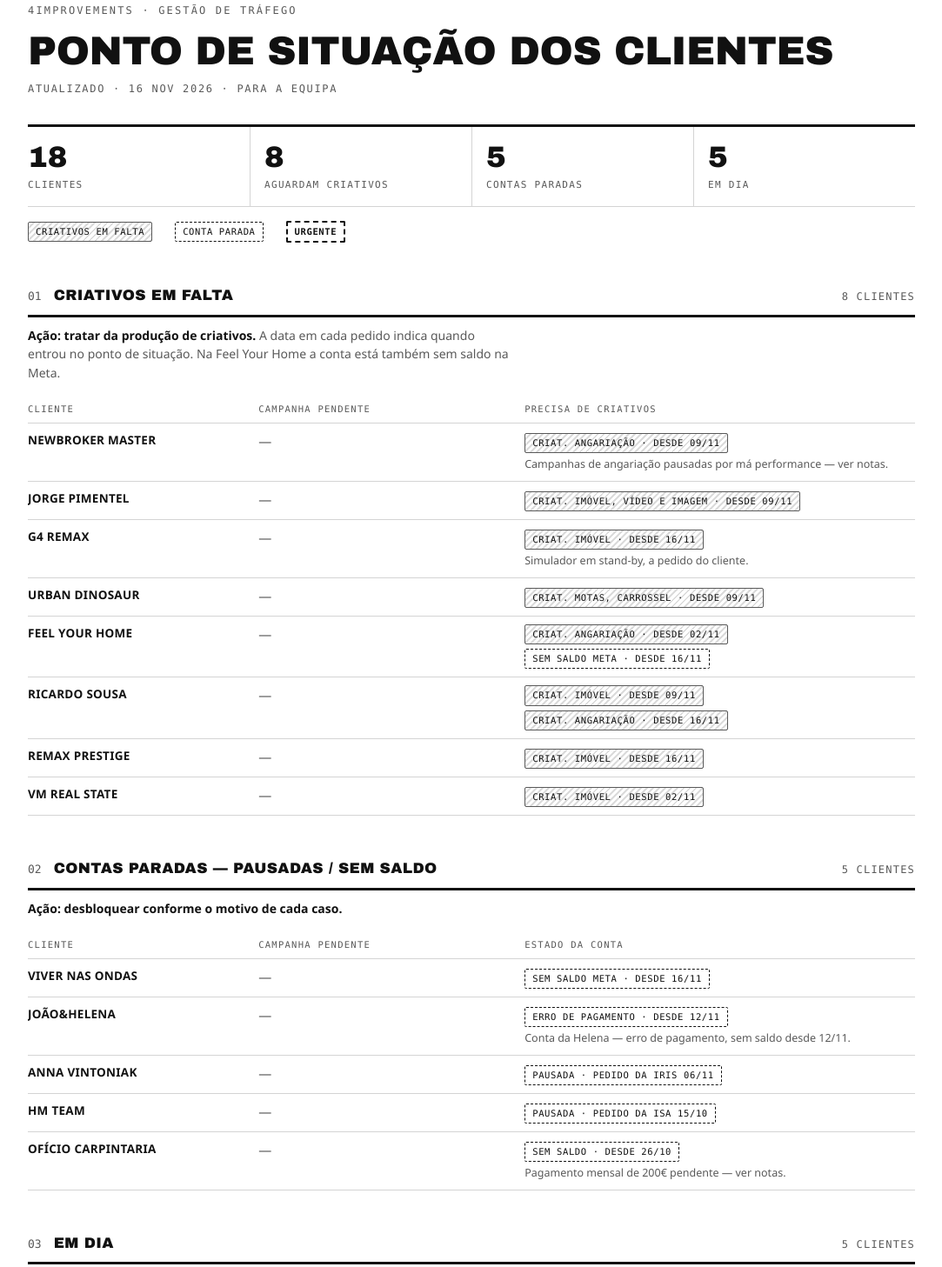
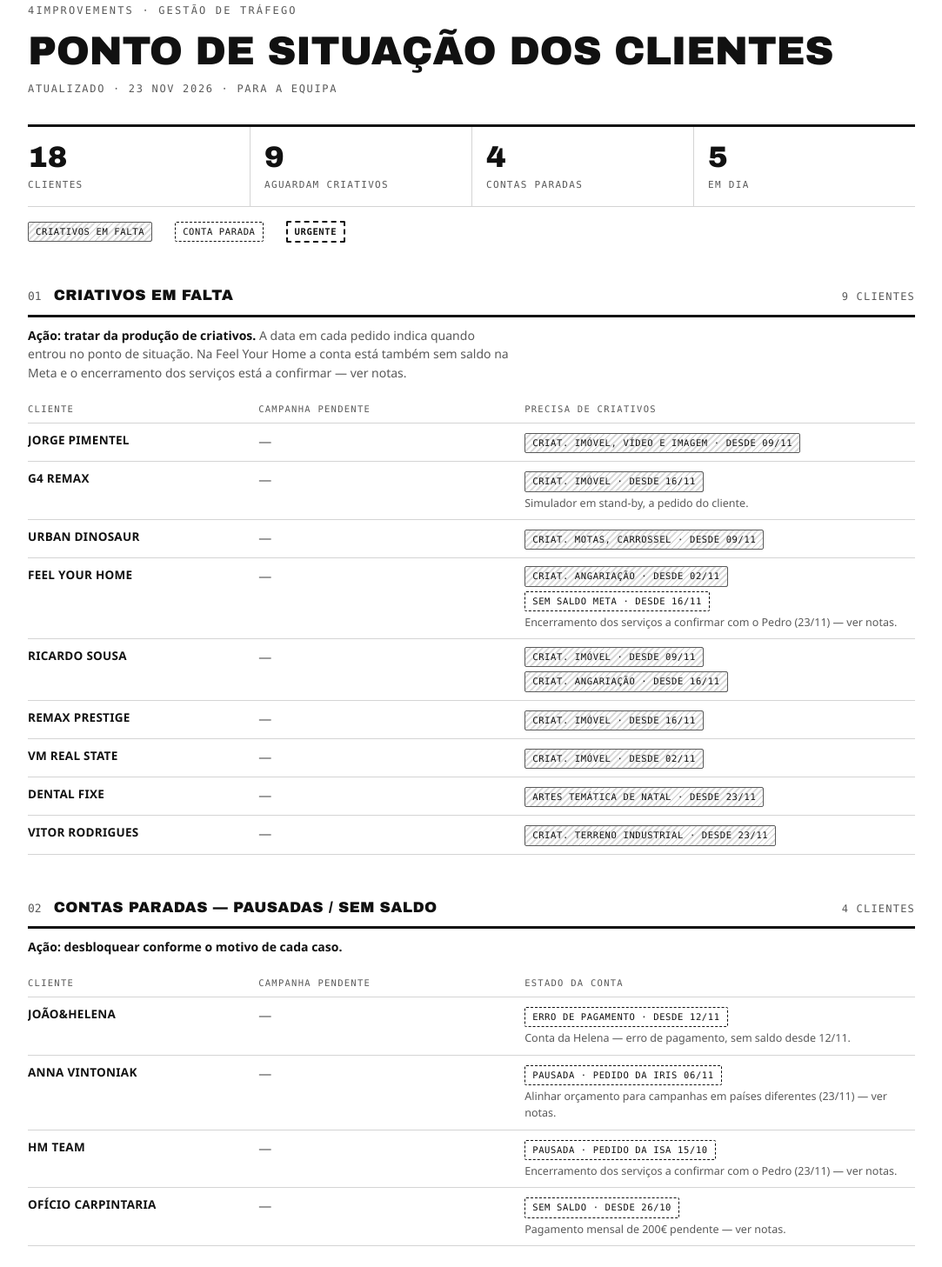
Before and after one commit to 4improvementsportugal-ops/ponto-situacao-clientes, a plain HTML site: page index.html in a window 1280 px wide. Shown: the part 53-1510 px from the top of the page at 87% size, without its empty margins (98-1181 px from the left). Drawn offline with Linux system fonts and the light colour scheme.

Commit message:
23 Nov: Dental Fixe (Natal) e Vitor Rodrigues (terreno industrial) aguardam criativos; NewBroker e Viver nas Ondas em dia; Anna alinhar orçamento; HM Team e FYH encerramento a confirmar
Co-Authored-By: Claude Opus 5.5 <noreply@anthropic.com>
Claude-Session: https://claude.ai/code/session_01LiPeAcCwwdXocaEwjXr5VZ

```diff
--- a/index.html
+++ b/index.html
@@ -278,12 +278,12 @@
   <header>
     <p class="eyebrow">4Improvements · Gestão de Tráfego</p>
     <h1>Ponto de Situação dos Clientes</h1>
-    <p class="dateline">Atualizado · 16 Nov 2026 · Para a equipa</p>
+    <p class="dateline">Atualizado · 23 Nov 2026 · Para a equipa</p>
 
     <div class="stats">
       <div class="stat"><b>18</b><span>Clientes</span></div>
-      <div class="stat"><b>8</b><span>Aguardam criativos</span></div>
-      <div class="stat"><b>5</b><span>Contas paradas</span></div>
+      <div class="stat"><b>9</b><span>Aguardam criativos</span></div>
+      <div class="stat"><b>4</b><span>Contas paradas</span></div>
       <div class="stat"><b>5</b><span>Em dia</span></div>
     </div>
 
@@ -299,20 +299,21 @@
     <div class="sec-head">
       <span class="sec-num">01</span>
       <h2>Criativos em falta</h2>
-      <span class="sec-count">8 clientes</span>
+      <span class="sec-count">9 clientes</span>
     </div>
-    <p class="sec-action"><strong>Ação: tratar da produção de criativos.</strong> A data em cada pedido indica quando entrou no ponto de situação. Na Feel Your Home a conta está também sem saldo na Meta.</p>
+    <p class="sec-action"><strong>Ação: tratar da produção de criativos.</strong> A data em cada pedido indica quando entrou no ponto de situação. Na Feel Your Home a conta está também sem saldo na Meta e o encerramento dos serviços está a confirmar — ver notas.</p>
     <div class="tablewrap">
       <table>
         <tr><th class="c1">Cliente</th><th class="c2">Campanha pendente</th><th class="c3">Precisa de Criativos</th></tr>
-        <tr><td class="client c1">NewBroker Master</td><td class="c2"><span class="none">—</span></td><td class="c3"><span class="chip miss">Criat. angariação · desde 09/11</span><span class="note">Campanhas de angariação pausadas por má performance — ver notas.</span></td></tr>
         <tr><td class="client c1">Jorge Pimentel</td><td class="c2"><span class="none">—</span></td><td class="c3"><span class="chip miss">Criat. imóvel, vídeo e imagem · desde 09/11</span></td></tr>
         <tr><td class="client c1">G4 Remax</td><td class="c2"><span class="none">—</span></td><td class="c3"><span class="chip miss">Criat. imóvel · desde 16/11</span><span class="note">Simulador em stand-by, a pedido do cliente.</span></td></tr>
         <tr><td class="client c1">Urban Dinosaur</td><td class="c2"><span class="none">—</span></td><td class="c3"><span class="chip miss">Criat. motas, carrossel · desde 09/11</span></td></tr>
-        <tr><td class="client c1">Feel Your Home</td><td class="c2"><span class="none">—</span></td><td class="c3"><div class="chips"><span class="chip miss">Criat. angariação · desde 02/11</span><span class="chip stop">Sem saldo Meta · desde 16/11</span></div></td></tr>
+        <tr><td class="client c1">Feel Your Home</td><td class="c2"><span class="none">—</span></td><td class="c3"><div class="chips"><span class="chip miss">Criat. angariação · desde 02/11</span><span class="chip stop">Sem saldo Meta · desde 16/11</span></div><span class="note">Encerramento dos serviços a confirmar com o Pedro (23/11) — ver notas.</span></td></tr>
         <tr><td class="client c1">Ricardo Sousa</td><td class="c2"><span class="none">—</span></td><td class="c3"><div class="chips"><span class="chip miss">Criat. imóvel · desde 09/11</span><span class="chip miss">Criat. angariação · desde 16/11</span></div></td></tr>
         <tr><td class="client c1">Remax Prestige</td><td class="c2"><span class="none">—</span></td><td class="c3"><span class="chip miss">Criat. imóvel · desde 16/11</span></td></tr>
         <tr><td class="client c1">VM Real State</td><td class="c2"><span class="none">—</span></td><td class="c3"><span class="chip miss">Criat. imóvel · desde 02/11</span></td></tr>
+        <tr><td class="client c1">Dental Fixe</td><td class="c2"><span class="none">—</span></td><td class="c3"><span class="chip miss">Artes temática de Natal · desde 23/11</span></td></tr>
+        <tr><td class="client c1">Vitor Rodrigues</td><td class="c2"><span class="none">—</span></td><td class="c3"><span class="chip miss">Criat. terreno industrial · desde 23/11</span></td></tr>
       </table>
     </div>
   </section>
@@ -322,16 +323,15 @@
     <div class="sec-head">
       <span class="sec-num">02</span>
       <h2>Contas paradas — pausadas / sem saldo</h2>
-      <span class="sec-count">5 clientes</span>
+      <span class="sec-count">4 clientes</span>
     </div>
     <p class="sec-action"><strong>Ação: desbloquear conforme o motivo de cada caso.</strong></p>
     <div class="tablewrap">
       <table>
         <tr><th class="c1">Cliente</th><th class="c2">Campanha pendente</th><th class="c3">Estado da conta</th></tr>
-        <tr><td class="client c1">Viver nas Ondas</td><td class="c2"><span class="none">—</span></td><td class="c3"><span class="chip stop">Sem saldo Meta · desde 16/11</span></td></tr>
         <tr><td class="client c1">João&amp;Helena</td><td class="c2"><span class="none">—</span></td><td class="c3"><span class="chip stop">Erro de pagamento · desde 12/11</span><span class="note">Conta da Helena — erro de pagamento, sem saldo desde 12/11.</span></td></tr>
-        <tr><td class="client c1">Anna Vintoniak</td><td class="c2"><span class="none">—</span></td><td class="c3"><span class="chip stop">Pausada · pedido da Iris 06/11</span></td></tr>
-        <tr><td class="client c1">HM Team</td><td class="c2"><span class="none">—</span></td><td class="c3"><span class="chip stop">Pausada · pedido da Isa 15/10</span></td></tr>
+        <tr><td class="client c1">Anna Vintoniak</td><td class="c2"><span class="none">—</span></td><td class="c3"><span class="chip stop">Pausada · pedido da Iris 06/11</span><span class="note">Alinhar orçamento para campanhas em países diferentes (23/11) — ver notas.</span></td></tr>
+        <tr><td class="client c1">HM Team</td><td class="c2"><span class="none">—</span></td><td class="c3"><span class="chip stop">Pausada · pedido da Isa 15/10</span><span class="note">Encerramento dos serviços a confirmar com o Pedro (23/11) — ver notas.</span></td></tr>
         <tr><td class="client c1">Ofício Carpintaria</td><td class="c2"><span class="none">—</span></td><td class="c3"><span class="chip stop">Sem saldo · desde 26/10</span><span class="note">Pagamento mensal de 200€ pendente — ver notas.</span></td></tr>
       </table>
     </div>
@@ -348,11 +348,11 @@
     <div class="tablewrap">
       <table>
         <tr><th class="c1">Cliente</th><th class="c2">Campanha pendente</th><th class="c3">Precisa de Criativos</th></tr>
+        <tr><td class="client c1">NewBroker Master</td><td class="c2"><span class="none">—</span></td><td class="c3"><span class="none">—</span><span class="note">Campanhas de angariação pausadas por má performance — ver notas.</span></td></tr>
         <tr><td class="client c1">ERA Benfica</td><td class="c2"><span class="none">—</span></td><td class="c3"><span class="chip stop">Não segue com o simulador</span><span class="note">O cliente não quer seguir com o simulador.</span></td></tr>
         <tr><td class="client c1">SA Team</td><td class="c2"><span class="none">—</span></td><td class="c3"><span class="none">—</span></td></tr>
         <tr><td class="client c1">Clínica Central</td><td class="c2"><span class="none">—</span></td><td class="c3"><span class="none">—</span></td></tr>
-        <tr><td class="client c1">Dental Fixe</td><td class="c2"><span class="none">—</span></td><td class="c3"><span class="none">—</span></td></tr>
-        <tr><td class="client c1">Vitor Rodrigues</td><td class="c2"><span class="none">—</span></td><td class="c3"><span class="none">—</span></td></tr>
+        <tr><td class="client c1">Viver nas Ondas</td><td class="c2"><span class="none">—</span></td><td class="c3"><span class="none">—</span></td></tr>
       </table>
     </div>
   </section>
@@ -362,7 +362,7 @@
     <div class="sec-head">
       <span class="sec-num">04</span>
       <h2>Notas</h2>
-      <span class="sec-count">16 Nov 2026</span>
+      <span class="sec-count">23 Nov 2026</span>
     </div>
     <div class="notes">
       <div class="note-item">
@@ -378,13 +378,21 @@
         <p>Anna Vintoniak (pedido da Iris, 06/11) e HM Team (pedido da Isa, 15/10).</p>
       </div>
       <div class="note-item">
+        <h3>Anna Vintoniak</h3>
+        <p>Alinhar o valor do orçamento para o número de campanhas em países diferentes (23/11).</p>
+      </div>
+      <div class="note-item">
+        <h3>HM Team e Feel Your Home</h3>
+        <p>Confirmar com o Pedro se encerramos os nossos serviços com estes clientes (23/11).</p>
+      </div>
+      <div class="note-item">
         <h3>Ofício Carpintaria</h3>
         <p>Pendente do cliente efetuar o pagamento mensal no valor de 200€ via multibanco.</p>
       </div>
     </div>
   </section>
 
-  <footer>Fonte: tabela de gestão de clientes · 18 clientes · 16 Nov 2026</footer>
+  <footer>Fonte: tabela de gestão de clientes · 18 clientes · 23 Nov 2026</footer>
 </div>
 
 </body>
```
